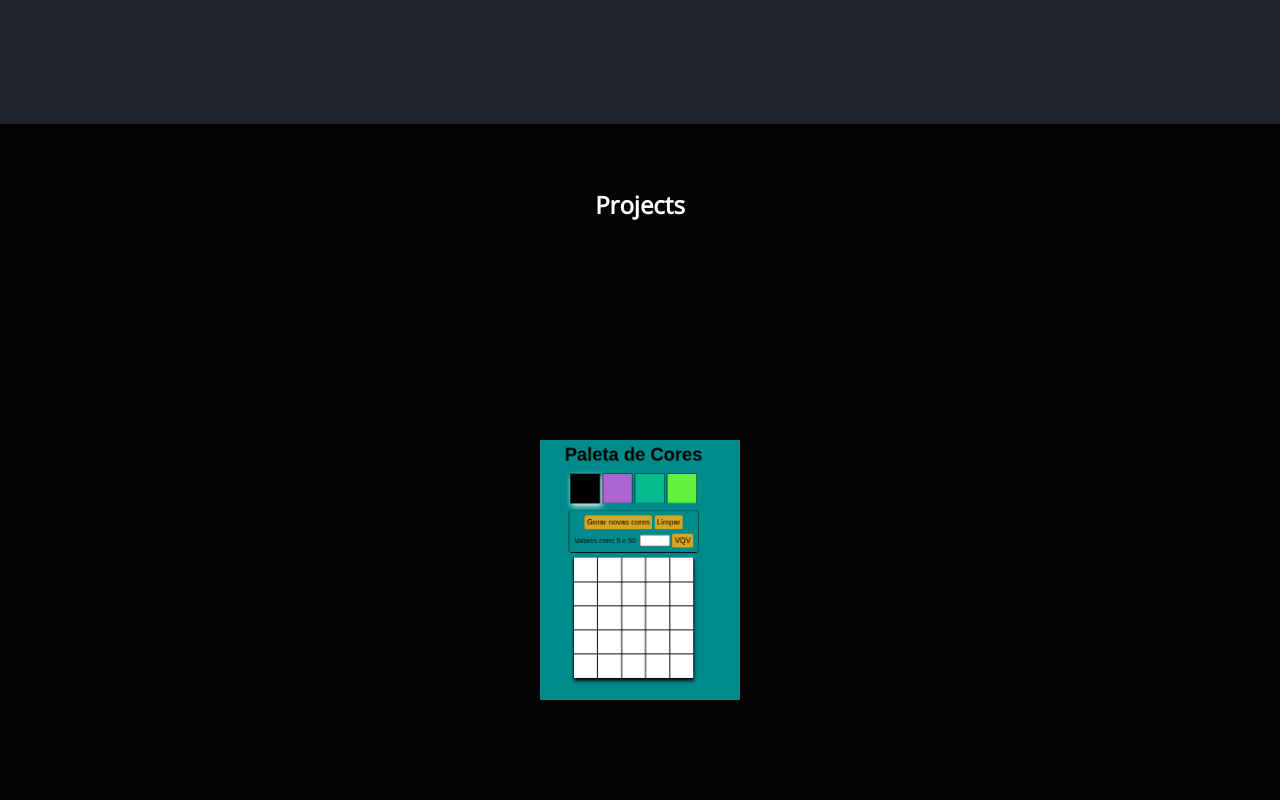
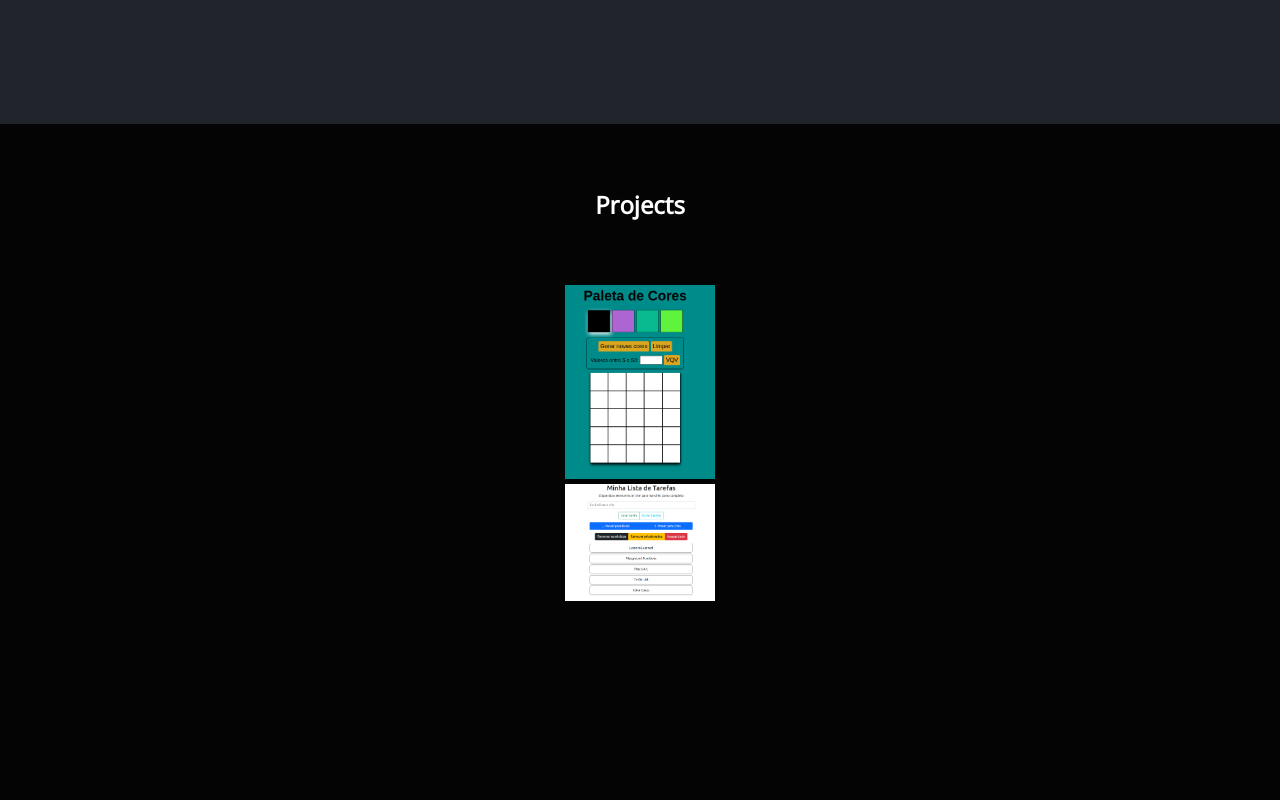
Before and after one commit to Douglas-marcal/Douglas-marcal.github.io, a plain HTML site: page index.html in a window 1280 px wide. Shown: the part 2340-3140 px from the top of the page. Drawn offline with nearby package versions, Linux system fonts and the light colour scheme.

Commit message:
add project to-do-list

```diff
--- a/assets/style.css
+++ b/assets/style.css
@@ -143,23 +143,26 @@ nav {
 #projects div {
   padding-top: 8vh;
   display: flex;
-  height: calc(100vh - 8vh);
   flex-direction: column;
   text-align: center;
 }
 
-.pixels-art {
+.pages-project {
   width: fit-content;
-  margin: auto;
 }
 
-.pixels-art:hover {
+.pages-project:hover {
   box-shadow: 2px 5px 10px rgba(255, 255, 255, 0.562);
 }
 
-.pixels-art img {
-  /* display: block; */
-  width: 200px;
+.pages-project img {
+  width: 150px;
+}
+
+.pages {
+  flex-direction: row;
+  justify-content: center;
+  align-items: center;
 }
 
 #projects p {
--- a/index.html
+++ b/index.html
@@ -43,7 +43,10 @@
         <section id="projects">
             <div>
                 <h2>Projects</h2>
-                <a href="https://douglas-marcal.github.io/projetos/pixels-art/" class="pixels-art" target="_blank"><img src="./assets/pixels-art.png" alt="project pixels art"></a>
+                <div class="pages">
+                    <a href="https://douglas-marcal.github.io/projetos/pixels-art/" class="pages-project" target="_blank"><img src="./assets/pixels-art.png" alt="project pixels art"></a>
+                    <a href="https://douglas-marcal.github.io/projetos/to-do-list/" class="pages-project" target="_blank"><img src="./assets/to-do-list.png" alt="project pixels art"></a>
+                </div>
             </div>
         </section>
     </main>
```
